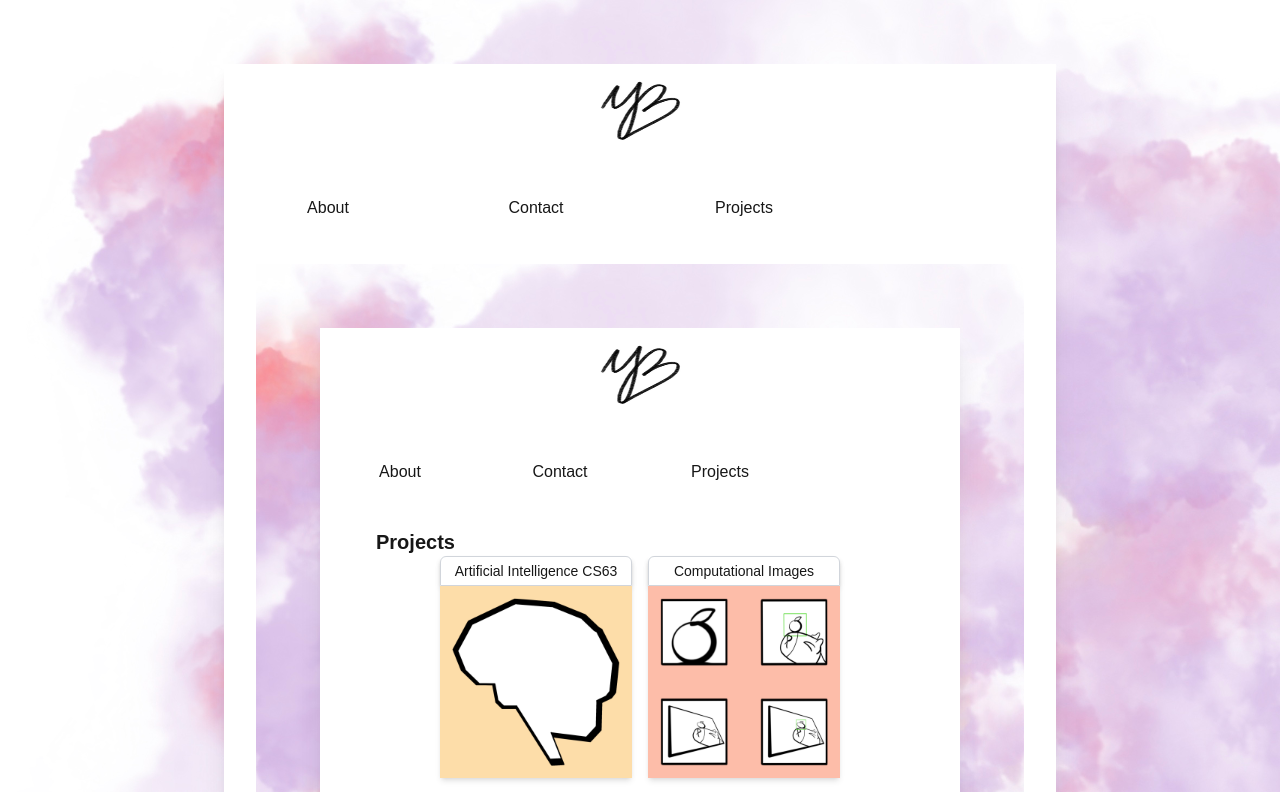
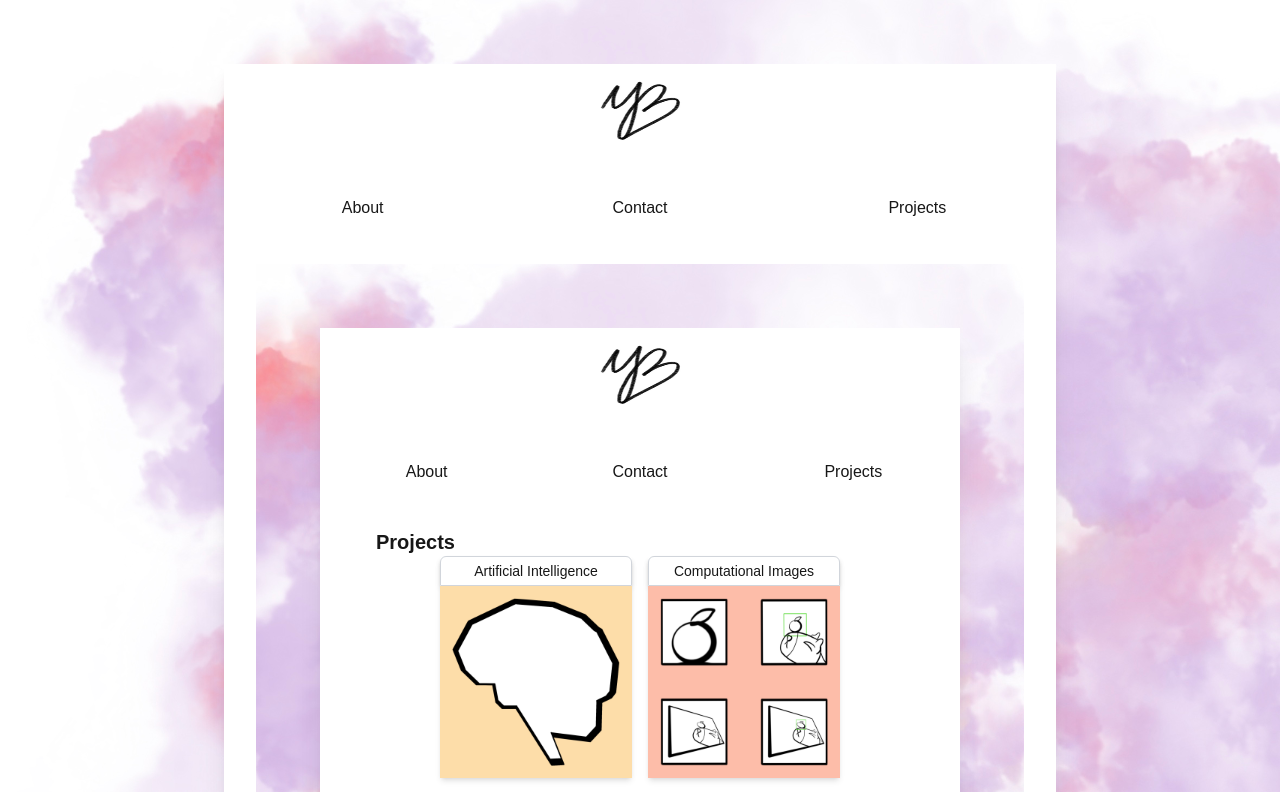
Before and after one commit to yborger/Personal-Website, a Next.js app: page /projects in a window 1280 px wide. Shown: the top 792 px of the page. Built offline with nearby package versions, Linux system fonts and the light colour scheme.

Commit message:
Push for current site

```diff
--- a/src/app/layout.tsx
+++ b/src/app/layout.tsx
@@ -35,7 +35,7 @@ export default function RootLayout({
               </Link>
 
               {/* Clickable Pages */}
-              <div className="grid grid-cols-4 ">
+              <div className="grid grid-cols-3 ">
                 <Link href="/about" className="flex items-center justify-center h-12 bg-white-200 hover:underline hover:bg-gray-200 transition-all duration-300">
                   About
                 </Link>
--- a/src/app/page.tsx
+++ b/src/app/page.tsx
@@ -33,15 +33,9 @@ const Page: React.FC = () => {
           <h1 className="text-4xl font-bold">Hi, I&apos;m Yael Borger</h1>
 
           <p className="text-md mt-12">
-            I&apos;m a software developer passionate about creating innovative solutions and engaging user experiences. My journey spans various fields, including frontend, backend, and full-stack development.
-          </p>
-          <p className="text-md mt-6">
-            Equipped with a strong foundation in JavaScript, Python, Java, HTML, CSS, and C++, I am committed to transforming ideas into dynamic applications that make a difference.
+            I&apos;m a software developer passionate about creating innovative solutions and engaging user experiences.
           </p>
 
-          <p className="text-md mt-6">
-            Feel free to explore my projects and coursework to see how I apply my skills in real-world scenarios.
-          </p>
         </div>
       </section>
     </>
--- a/src/app/projects/page.tsx
+++ b/src/app/projects/page.tsx
@@ -15,7 +15,7 @@ const Coursework: React.FC = () => {
         {/* each image has special content */}
         <div className="relative flex flex-col items-end shadow-md transition-transform duration-300 hover:scale-105">
           <span className="w-full bg-white bg-opacity-90 border border-gray-300 p-1 rounded-tl-md rounded-tr-md shadow-md whitespace-nowrap text-center text-sm">
-            Artificial Intelligence CS63
+            Artificial Intelligence
           </span>
           <a href="https://github.com/yborger/Artificial-Intelligence-Class" target="_blank" rel="noopener noreferrer">
             <Image
```
